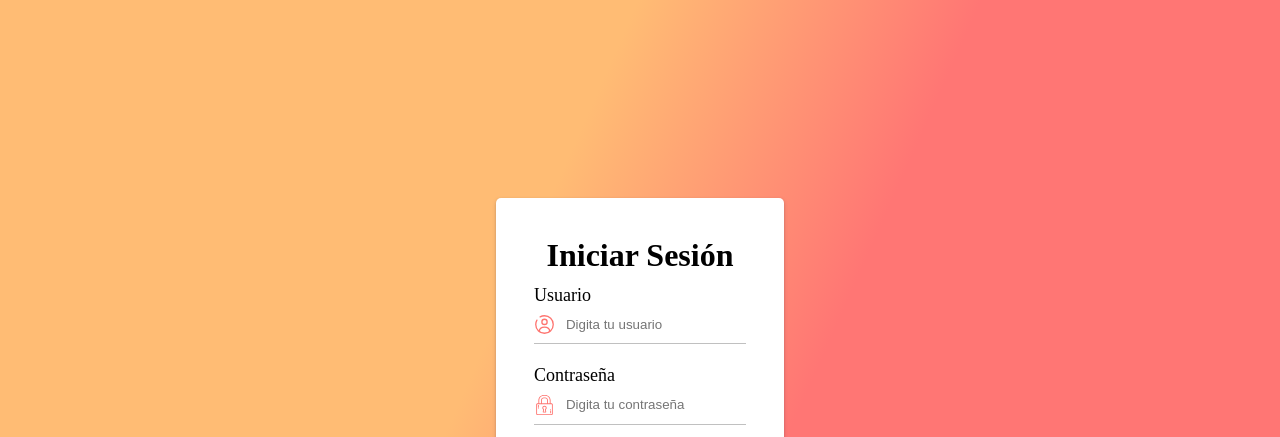
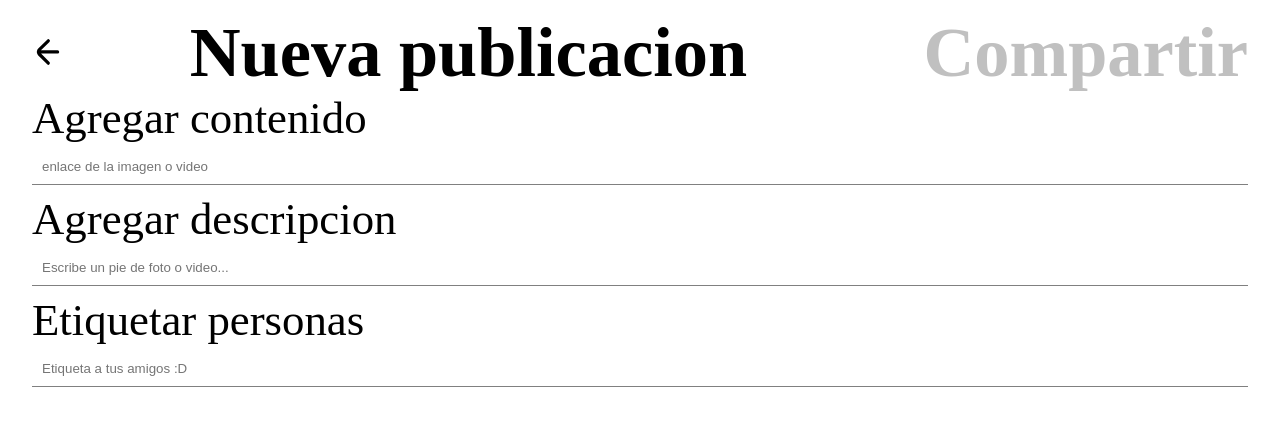
Before and after one commit to Mrcsbda/Findy, a React (Vite) app: page /newPub in a window 1280 px wide. Before the commit this address led to /login. Shown: the top 437 px of the page. Built offline with nearby package versions, Linux system fonts and the light colour scheme; a web font is replaced by a local one.

Commit message:
new publication feature incomplete

```diff
--- a/src/pages/newPublication/main.jsx
+++ b/src/pages/newPublication/main.jsx
@@ -1,13 +1,112 @@
-import React from 'react'
+import React, { useEffect, useState } from 'react'
+import { useForm } from 'react-hook-form'
+import "./main.scss"
+import backArrow from "../../assets/back-arrow.svg"
+import { useNavigate } from 'react-router-dom'
+import { postPost } from '../../services/postService'
+import { getSession } from '../../services/storageService'
 
 const NewPublication = () => {
+  const { register, handleSubmit, watch, errors } = useForm()
+  const watchFields = watch(["pubType", "pubText", "pubTags"])
+  const [showContainer, setShowContainer] = useState(false)
+  const navigate = useNavigate()
+  const [publicationType, setPublicationType] = useState("")
+  const imageFormat = ["png", "img", "jpg", "jpeg"]
+  const videoFormat = ["mp4", "avi", "flv"]
+  const [userInfo, setUserInfo] = useState(false)
+
+  let samplePost = {
+    userId: 99,
+    image: "",
+    caption: "",
+    likes: [],
+    comments: [],
+    tag: [],
+    type: "",
+    time: 1691798400000
+  }
+
+  //verificacion de usuario
+  useEffect(() => {
+    const user = getSession()
+    setUserInfo(user)
+    console.log(userInfo)
+  }, [])
+
+  //verificacion del formulario
+  useEffect(() => {
+    //console.log(watchFields)
+    let formContent = watchFields[0]
+    console.log(formContent)
+    if ((formContent) && (formContent.includes("https:"))) {
+      if ((formContent.includes("png")) || (formContent.includes("img")) || (formContent.includes("jpg")) || (formContent.includes("jpeg"))) {
+        setPublicationType("photo")
+        setShowContainer(true)
+      } else if ((formContent.includes("mp4")) || (formContent.includes("avi")) || (formContent.includes("flv"))) {
+        setPublicationType("video")
+        setShowContainer(true)
+      } else {
+        setPublicationType("no-identified")
+        setShowContainer(false)
+      }
+      console.log("tipo", publicationType)
+      console.log("estado de share: ", showContainer)
+    } else {
+      setShowContainer(false)
+    }
+  }, [watchFields])
+
+
+  const onSubmit = (data) => {
+    //console.log(data)
+    //no se usa porque el boton estab aparte
+  }
+
+  const onShare = () => {
+    samplePost.image = watchFields[0];
+    samplePost.caption = watchFields[1];
+    let parts = watchFields[2].split(" ");
+    samplePost.tag = parts;
+    samplePost.type = publicationType;
+    console.log(samplePost)
+  }
+
+  const postToServer = async (obj) => {
+    let status = await postPost(obj)
+    console.log(status)
+    //if (status === 201)
+
+  }
   return (
-    <main>
-      <h2>Seleccione el tipo de publicacion que desea hacer</h2>
-      <p>foto</p>
-      <p>album</p>
-      <p>video</p>
+
+
+    <main className='publication__container'>
+      <header className='header'>
+        <figure>
+          <img src={backArrow} alt="flecha de atras" />
+        </figure>
+        <h2>Nueva publicacion</h2>
+        {showContainer ? <p className='header__share__activated' onClick={onShare} >Compartir</p> : <p className='header__share'>Compartir</p>}
+      </header>
+      <form onSubmit={handleSubmit(onSubmit)} className='form' >
+        <div className='form__box'>
+          <label htmlFor="pubType">Agregar contenido</label>
+          <input className='form__box__input' type="url" placeholder='enlace de la imagen o video' {...register("pubType")} />
+        </div>
+        <div className='form__box'>
+          <label htmlFor="pubText">Agregar descripcion</label>
+          <input className='form__box__input' type="text" placeholder='Escribe un pie de foto o video...' {...register("pubText")} />
+        </div>
+        <div className='form__box'>
+          <label htmlFor="pubTags">Etiquetar personas</label>
+          <input className='form__box__input' type="text" placeholder='Etiqueta a tus amigos :D' {...register("pubTags")} />
+        </div>
+
+      </form>
     </main>
+
+
   )
 }
 
--- /dev/null
+++ b/src/pages/newPublication/main.scss
@@ -0,0 +1,76 @@
+@import "../../assets/reset.scss";
+@import "../../assets/variables.scss";
+
+.publication__container {
+  display: flex;
+  flex-direction: column;
+  font: $balasamiq-sans;
+  padding: 2.5vw;
+  gap: 20px;
+  height: 92.5vh;
+
+  & .header {
+    display: flex;
+    flex-direction: row;
+
+    align-items: center;
+    height: 5vh;
+    width: 95vw;
+    justify-content: space-between;
+
+
+    & figure {
+      height: 80%;
+
+      & img {
+        height: 100%;
+      }
+    }
+
+    & h2 {
+
+      width: 50%;
+      height: 100%;
+      font-size: 5.5vw;
+      display: flex;
+      align-items: center;
+    }
+
+    &__share {
+      font-size: 5.5vw;
+      display: flex;
+      align-items: center;
+      color: $gray;
+      font-weight: bold;
+
+      &__activated {
+        color: $light-red;
+
+        font-size: 5.5vw;
+        display: flex;
+        align-items: center;
+        font-weight: bold;
+      }
+    }
+  }
+
+  & .form {
+    display: flex;
+    flex-direction: column;
+    gap: 1vh;
+
+    &__box {
+      font-size: 3.5vw;
+      display: flex;
+      flex-direction: column;
+      border-bottom: 1px gray solid;
+      gap: 5px;
+
+
+      &__input {
+        padding: 10px;
+        border: none;
+      }
+    }
+  }
+}
--- a/src/reducer/userReducer.js
+++ b/src/reducer/userReducer.js
@@ -1,5 +1,5 @@
 export const initialUser = {
-  isAuthenticated: false,
+  isAuthenticated: true,
   user: null
 }
 
--- a/src/services/postService.js
+++ b/src/services/postService.js
@@ -9,3 +9,12 @@ export const getPosts = async (idUser) => {
     return null
   }
 }
+
+export const postPost = async (postCont) => {
+  try {
+    const { status } = await axios.post(endpoints.posts, postCont)
+    return status
+  } catch (error) {
+    return null
+  }
+}
```
Also changed, not shown: src/pages/newPublication/createNewPub/main.jsx (deleted, +0 -28 lines), src/assets/back-arrow.svg (added). Lines whose indentation alone changed are shown as unchanged.
